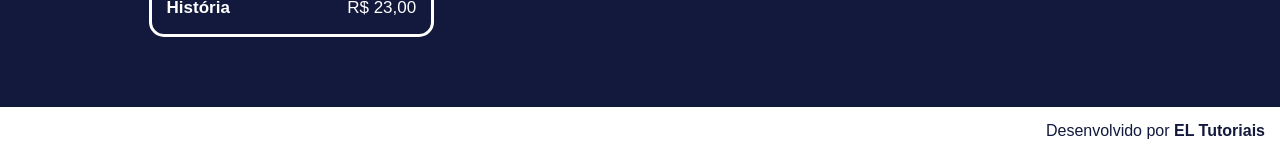
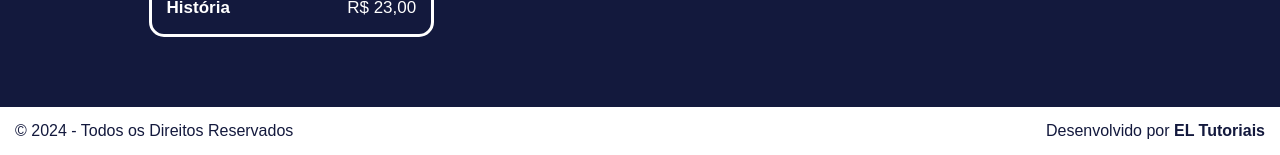
Before and after one commit to EvertonLDS815/climber, a plain HTML site: page index.html in a window 1280 px wide. Shown: the part 1312-1467 px from the top of the page. Drawn offline with nearby package versions, Linux system fonts and the light colour scheme.

Commit message:
Updating year

```diff
--- a/index.html
+++ b/index.html
@@ -137,6 +137,14 @@
             <a href="https://my-port-el.netlify.app" target="_blank">Desenvolvido por <b style="font-weight: bold;">EL Tutoriais</b></a>
         </div>
     </footer>
+
+    <script>
+        const myDate = document.getElementById('date');
+
+        const newDate = new Date();
+        const year = newDate.getFullYear();
+        myDate.innerHTML = `© ${year} - Todos os Direitos Reservados`
+    </script>
 </body>
 
 </html>
```
